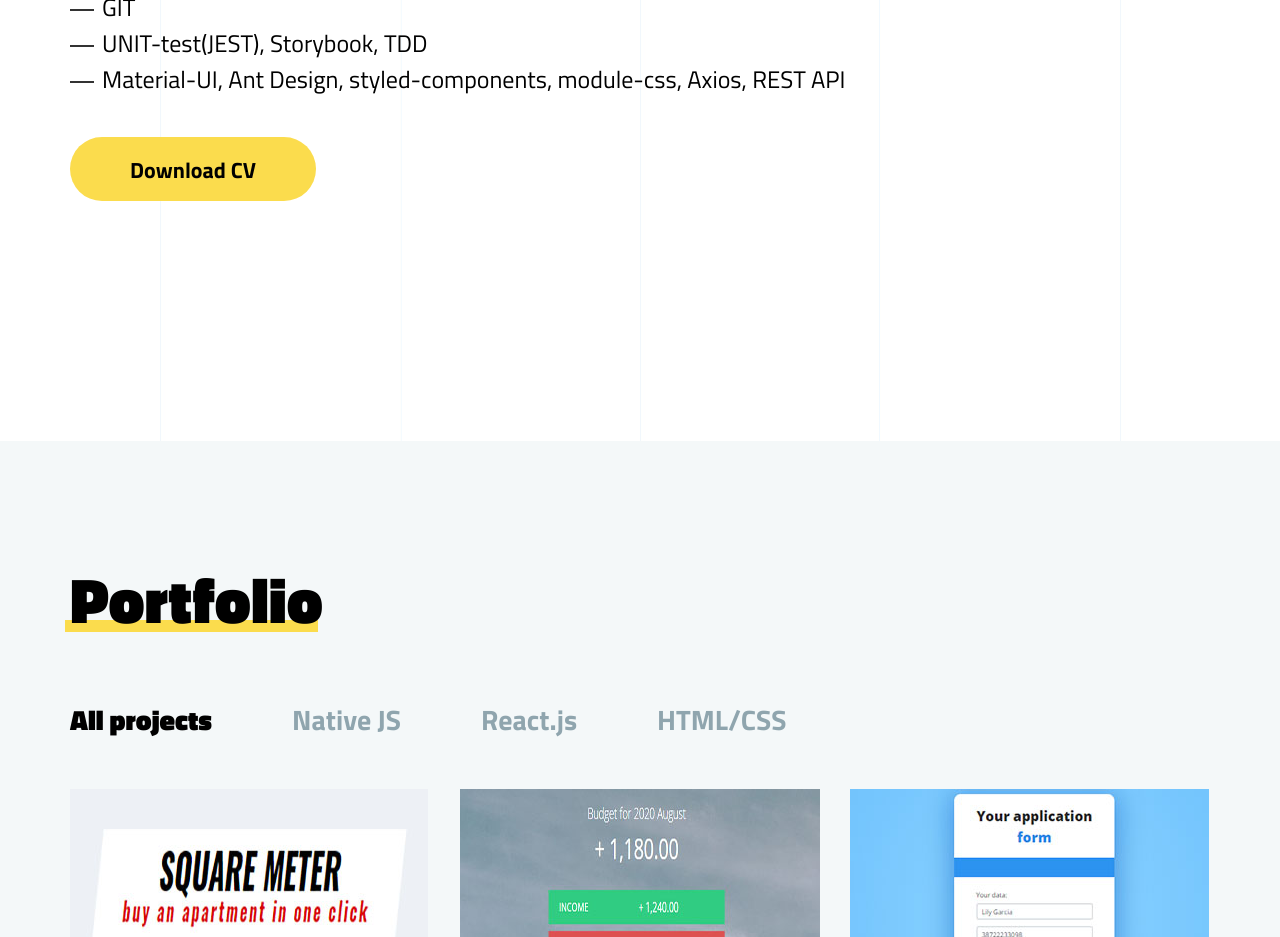
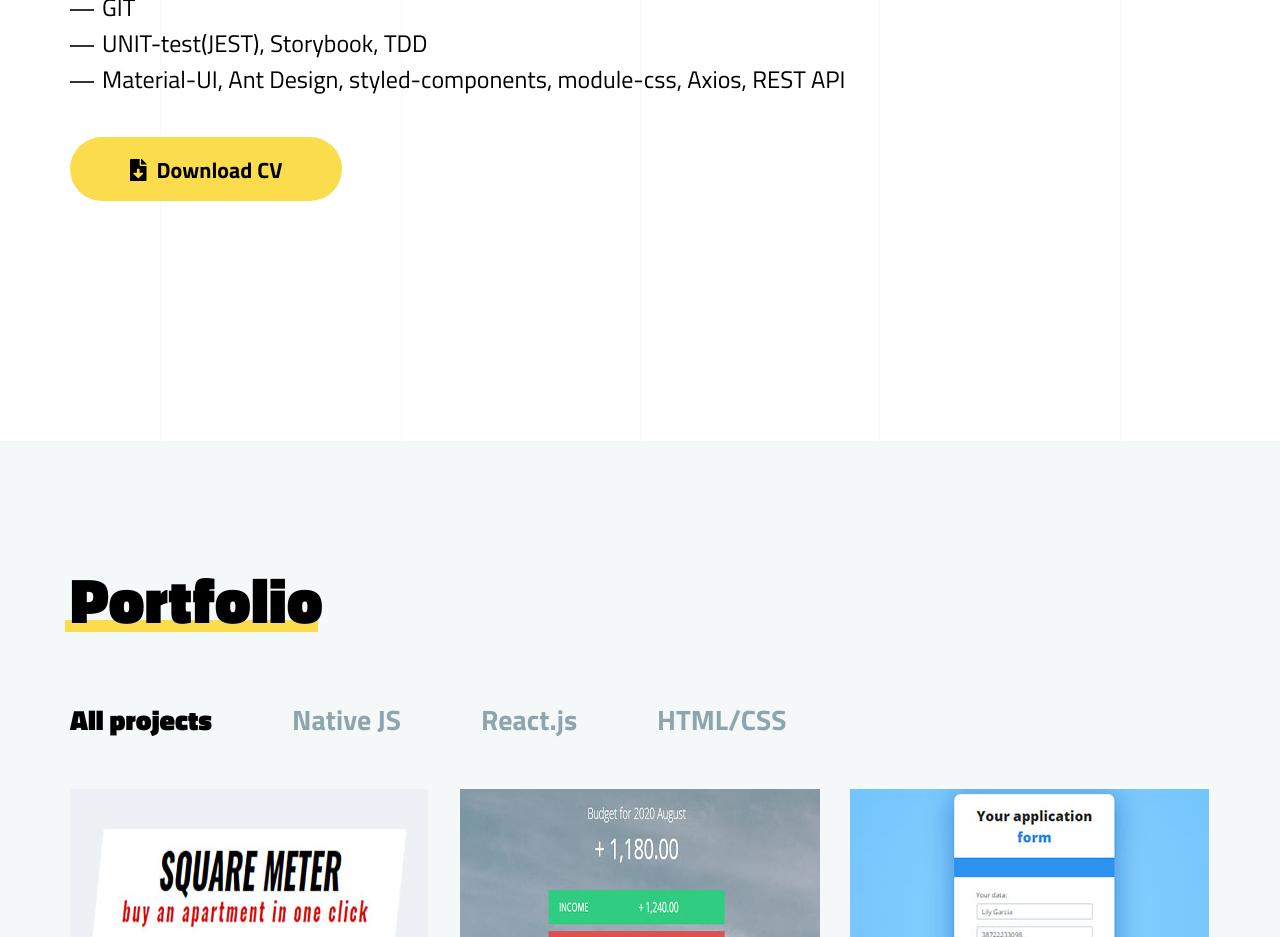
Before and after one commit to Fenix4088/PortfolioApp, a React (Create React App) app: page /#/ in a window 1280 px wide. Shown: the part 1480-2417 px from the top of the page. Built offline with nearby package versions, Linux system fonts and the light colour scheme.

Commit message:
16 Download CV button ready

```diff
--- a/src/Components/CommonComponents/PortfolioBTN/PortfolioBTN.jsx
+++ b/src/Components/CommonComponents/PortfolioBTN/PortfolioBTN.jsx
@@ -2,6 +2,8 @@ import { HashLink } from "react-router-hash-link";
 import { NavLink } from "react-router-dom";
 import React from "react";
 import "./PortfolioBTN.scss"
+import {faFileDownload} from "@fortawesome/free-solid-svg-icons";
+import {FontAwesomeIcon} from "@fortawesome/react-fontawesome";
 
 export const PortfolioBTN = (props) => {
   const { theme, linkType, title, path, additionalClass } = props;
@@ -14,11 +16,19 @@ export const PortfolioBTN = (props) => {
         <HashLink to={path} className={`${linkStyle}-btn ${additionalClass}`}>
           {title}
         </HashLink>
-      ) : (
+      ) :
+          linkType === "nav"  ? (
         <NavLink to={path} className={`${linkStyle}-btn ${additionalClass}`}>
           {title}
         </NavLink>
-      )}
+      )  :
+          <a href={path} className={`${linkStyle}-btn ${additionalClass}`} target="_blank" rel="noreferrer" download>
+            <div style={{display: "flex", justifyContent: "center", alignItems: "center"}}>
+              <FontAwesomeIcon icon={faFileDownload} style={{marginRight: "10px"}}/>
+              {title}
+            </div>
+          </a>
+      }
     </>
   );
 };
--- a/src/Components/MySkills/MySkills.jsx
+++ b/src/Components/MySkills/MySkills.jsx
@@ -1,5 +1,6 @@
 import React from "react"
 import "./MySkills.scss"
+import cv from "../../assets/docs/PLIASOV_CV.pdf"
 
 import {Intouch} from "../CommonComponents/IntouchBlock/Intouch";
 import {PortfolioBTN} from "../CommonComponents/PortfolioBTN/PortfolioBTN";
@@ -35,8 +36,8 @@ export const MySkills = () => {
                             </li>
                         </ul>
                         <PortfolioBTN
-                            path={"#"}
-                            linkType={"nav"}
+                            path={cv}
+                            linkType={"download"}
                             theme={"color"}
                             title={"Download CV"}
                             additionalClass={"header__my-skils-btn"}
```
Also changed, not shown: 1 other file (tests, documents, lock files or other folders).
